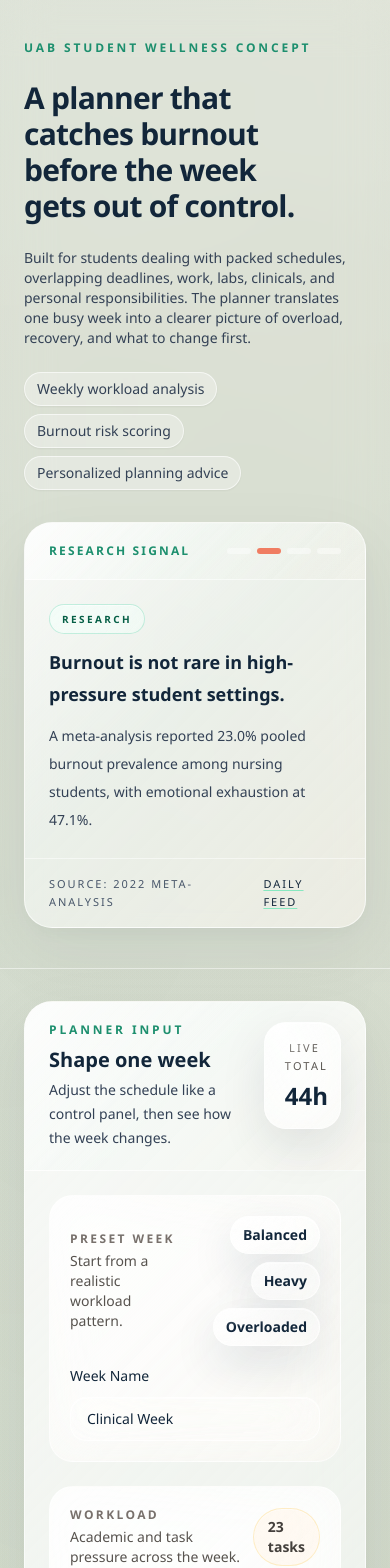
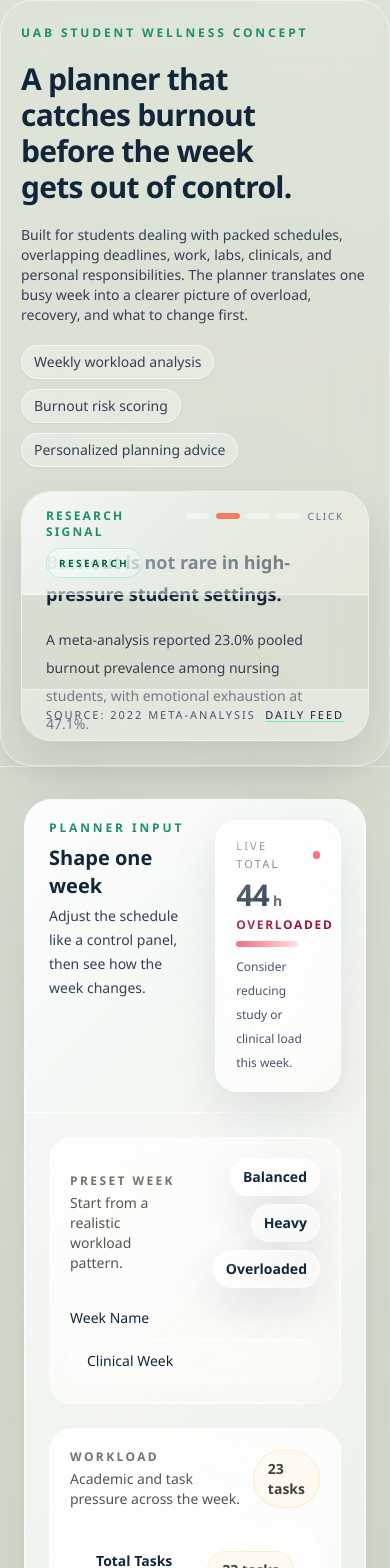
Before and after one commit to dominhduy09/burnout-sentinel, a Next.js app in the folder frontend/: page / in a window 390 px wide. Shown: the top 1568 px of the page. Built offline with nearby package versions, Linux system fonts and the light colour scheme.

Commit message:
Update the top most banner!

```diff
--- a/frontend/app/page.tsx
+++ b/frontend/app/page.tsx
@@ -8,19 +8,20 @@ export default function HomePage() {
       <AmbientBackground />
 
       <section className="relative border-b border-white/50 backdrop-blur-xl">
-        <div className="relative mx-auto grid max-w-7xl gap-8 px-6 py-10 lg:grid-cols-[minmax(0,1.5fr)_minmax(0,0.9fr)] lg:px-8 lg:py-12">
-          <div className="min-w-0 max-w-3xl space-y-6">
+        <div className="relative mx-auto rounded-[32px] border border-white/50 bg-white/18 px-5 py-6 shadow-card backdrop-blur-xl sm:px-6 sm:py-7 lg:max-w-7xl lg:px-8 lg:py-8">
+          <div className="grid gap-6 lg:grid-cols-[minmax(0,1.2fr)_minmax(320px,0.8fr)] lg:gap-8 xl:grid-cols-[minmax(0,1.25fr)_minmax(340px,0.75fr)]">
+          <div className="min-w-0 max-w-2xl space-y-5">
             <p className="eyebrow">UAB Student Wellness Concept</p>
-            <h1 className="text-balance text-3xl font-semibold tracking-tight text-ink sm:text-4xl lg:text-[3.2rem] lg:leading-[1.06]">
+            <h1 className="text-balance text-3xl font-semibold tracking-tight text-ink sm:text-[2.65rem] sm:leading-[1.08] lg:text-[3.05rem] lg:leading-[1.04]">
               A planner that catches burnout before the week gets out of control.
             </h1>
-            <p className="reading-copy max-w-2xl text-sm sm:text-base">
+            <p className="reading-copy max-w-xl text-sm sm:text-[15px] lg:text-base">
               Built for students dealing with packed schedules, overlapping deadlines, work, labs, clinicals,
               and personal responsibilities. The planner translates one busy week into a clearer picture of
               overload, recovery, and what to change first.
             </p>
 
-            <div className="flex flex-wrap gap-2 text-xs sm:text-sm">
+            <div className="flex flex-wrap gap-2.5 text-xs sm:text-sm">
               <span className="chip">Weekly workload analysis</span>
               <span className="chip">Burnout risk scoring</span>
               <span className="chip">Personalized planning advice</span>
@@ -28,6 +29,7 @@ export default function HomePage() {
           </div>
 
           <ResearchRotator />
+          </div>
         </div>
       </section>
 
--- a/frontend/components/metric-chart.tsx
+++ b/frontend/components/metric-chart.tsx
@@ -112,12 +112,12 @@ export const MetricChart = memo(function MetricChart({ insights }: Props) {
       <div className="panel-header">
         <div className="absolute inset-0 glass-grain" />
         <div className="relative">
-          <h3 className="text-lg font-semibold text-ink">Workload Snapshot</h3>
-          <p className="mt-1 text-sm leading-6 text-slate-700">
+          <h3 className="text-xl font-semibold text-ink">Workload Snapshot</h3>
+          <p className="mt-2 text-[15px] leading-7 text-slate-700">
             These gauges show which metrics are in the healthy zone, watch zone, or risk zone.
           </p>
 
-          <div className="mt-4 flex flex-wrap gap-2">
+          <div className="mt-5 flex flex-wrap gap-2.5">
             {insights.map((insight) => (
               <div
                 key={insight.label}
@@ -132,7 +132,7 @@ export const MetricChart = memo(function MetricChart({ insights }: Props) {
         </div>
       </div>
 
-      <div className="space-y-3 px-6 py-5">
+      <div className="space-y-4 px-7 py-6">
         {insights.map((insight) => {
           const spec = METRIC_SPECS[insight.label];
           if (!spec) {
--- a/frontend/components/planner-form.tsx
+++ b/frontend/components/planner-form.tsx
@@ -588,8 +588,16 @@ export function PlannerForm() {
     values.high_priority_task_count > 5 ? "risk" : values.high_priority_task_count > 3 ? "watch" : "healthy";
   const bufferStatus = values.free_hours < 10 ? "risk" : values.free_hours < 16 ? "watch" : "healthy";
 
+  const liveTotalTitle = totalLoadStatus === "risk" ? "Overloaded" : totalLoadStatus === "watch" ? "Heavy week" : "Balanced";
+  const liveTotalHint =
+    totalLoadStatus === "risk"
+      ? "Consider reducing study or clinical load this week."
+      : totalLoadStatus === "watch"
+        ? "Watch recovery time and protect sleep."
+        : "This load looks manageable with current recovery.";
+
   return (
-    <div className="grid gap-6 xl:grid-cols-[minmax(0,0.92fr)_minmax(0,1.08fr)] xl:items-start">
+    <div className="grid gap-8 xl:grid-cols-[minmax(0,0.8fr)_minmax(0,1.2fr)] xl:items-start 2xl:grid-cols-[minmax(0,0.76fr)_minmax(0,1.24fr)]">
       <div className="min-w-0">
         <div className="card overflow-hidden p-0">
           <div className="panel-header">
@@ -602,9 +610,25 @@ export function PlannerForm() {
                   Adjust the schedule like a control panel, then see how the week changes.
                 </p>
               </div>
-              <div className="glass-stat text-right">
-                <p className="text-[11px] uppercase tracking-[0.2em] text-stone-600">Live Total</p>
-                <p className="mt-1 text-2xl font-semibold tabular-nums text-ink">{totalLoad}h</p>
+              <div className="glass-stat w-full sm:w-auto sm:min-w-[196px]">
+                <div className="flex items-center justify-between gap-2">
+                  <p className="text-[11px] uppercase tracking-[0.2em] text-stone-600">Live Total</p>
+                  <span className={`h-2 w-2 rounded-full ${statStyleByStatus[totalLoadStatus].dot}`} />
+                </div>
+                <p className="mt-1 text-3xl font-semibold tabular-nums tracking-tight text-ink">
+                  {totalLoad}
+                  <span className="ml-1 text-sm font-semibold text-stone-600">h</span>
+                </p>
+                <p className={`mt-1 text-xs font-semibold uppercase tracking-[0.14em] ${statStyleByStatus[totalLoadStatus].label}`}>
+                  {liveTotalTitle}
+                </p>
+                <div className="mt-2 h-1.5 rounded-full bg-white/35">
+                  <div
+                    className={`h-1.5 rounded-full bg-gradient-to-r ${statStyleByStatus[totalLoadStatus].bar}`}
+                    style={{ width: `${clampPercent(totalLoad, 60)}%` }}
+                  />
+                </div>
+                <p className="mt-2 text-xs leading-6 text-slate-600">{liveTotalHint}</p>
               </div>
             </div>
           </div>
@@ -805,7 +829,7 @@ export function PlannerForm() {
         </div>
       </div>
 
-      <div className="min-w-0 grid gap-4 xl:grid-cols-2 xl:pr-0">
+      <div className="min-w-0 grid gap-5 lg:grid-cols-2 xl:pr-0">
         {panelOrder.map((panelKey) => {
           const spanClass = panelKey === "risk" || panelKey === "whatif" ? "xl:col-span-2" : "xl:col-span-1";
 
@@ -832,8 +856,8 @@ export function PlannerForm() {
               }}
               className={`min-w-0 ${spanClass} ${draggedPanel === panelKey ? "opacity-70" : ""}`}
             >
-              <div className="mb-2 flex items-center justify-between px-1">
-                <p className="text-[11px] font-semibold uppercase tracking-[0.18em] text-slate-600">
+              <div className="mb-3 flex items-center justify-between px-1">
+                <p className="text-xs font-semibold uppercase tracking-[0.18em] text-slate-600">
                   {panelLabelByKey[panelKey]}
                 </p>
                 <span className="text-[10px] uppercase tracking-[0.18em] text-slate-500">Drag to move</span>
--- a/frontend/components/research-rotator.tsx
+++ b/frontend/components/research-rotator.tsx
@@ -43,12 +43,26 @@ export default function ResearchRotator() {
 
   const slide = SLIDES[index];
 
+  function showNextSlide() {
+    setIndex((current) => (current + 1) % SLIDES.length);
+  }
+
   return (
-    <div className="card flex min-h-[220px] flex-col justify-between p-0 shadow-card">
-      <div className="panel-header">
+    <div className="relative flex h-[250px] flex-col overflow-hidden rounded-[30px] border border-white/60 bg-white/28 shadow-[0_20px_45px_rgba(15,23,42,0.10)] backdrop-blur-xl sm:h-[258px] lg:h-[250px]">
+      <button
+        type="button"
+        onClick={showNextSlide}
+        className="panel-header border-white/40 bg-[linear-gradient(135deg,_rgba(255,255,255,0.74)_0%,_rgba(246,252,249,0.48)_48%,_rgba(255,246,236,0.36)_100%)] px-6 py-4 text-left transition hover:bg-[linear-gradient(135deg,_rgba(255,255,255,0.84)_0%,_rgba(246,252,249,0.58)_48%,_rgba(255,246,236,0.44)_100%)] focus:outline-none focus-visible:ring-2 focus-visible:ring-emerald-400/70"
+      >
         <div className="absolute inset-0 glass-grain" />
-        <div className="relative flex items-center justify-between gap-3">
+        <div className="relative flex items-start justify-between gap-3">
+          <div className="space-y-2">
             <p className="text-xs font-semibold uppercase tracking-[0.18em] text-accent">Research Signal</p>
+            <span className="glass-pill glass-pill-mint px-3 py-1 text-[10px] font-semibold uppercase tracking-[0.24em]">
+              {slide.tag}
+            </span>
+          </div>
+          <div className="flex items-center gap-2">
             <div className="flex gap-1.5">
               {SLIDES.map((item, itemIndex) => (
                 <span
@@ -57,20 +71,19 @@ export default function ResearchRotator() {
                 />
               ))}
             </div>
+            <span className="text-[10px] uppercase tracking-[0.18em] text-slate-500">Click</span>
           </div>
         </div>
+      </button>
 
-      <div className="px-6 py-6">
-        <div className="space-y-3">
-          <span className="glass-pill glass-pill-mint px-3 py-1 text-[10px] font-semibold uppercase tracking-[0.24em]">
-            {slide.tag}
-          </span>
+      <div className="flex min-h-0 flex-1 items-center px-6 py-4">
+        <div className="min-h-0 space-y-4 overflow-hidden">
           <h2 className="text-lg font-semibold leading-8 text-ink">{slide.title}</h2>
           <p className="text-sm leading-7 text-slate-700">{slide.body}</p>
         </div>
       </div>
 
-      <div className="border-t border-white/50 px-6 py-4 text-[11px] uppercase tracking-[0.18em] text-slate-600">
+      <div className="border-t border-white/50 bg-white/30 px-6 py-4 text-[11px] uppercase tracking-[0.18em] text-slate-600">
         <div className="flex items-center justify-between gap-2">
           <span>Source: {slide.source}</span>
           <Link href="/research-signal" className="text-ink underline decoration-emerald-300/80 underline-offset-2">
--- a/frontend/components/trend-panel.tsx
+++ b/frontend/components/trend-panel.tsx
@@ -46,8 +46,8 @@ export const TrendPanel = memo(function TrendPanel({ refreshToken }: Props) {
         <div className="absolute inset-0 glass-grain" />
         <div className="relative flex flex-wrap items-start justify-between gap-3">
           <div>
-            <h3 className="text-lg font-semibold text-ink">Risk trend</h3>
-            <p className="mt-1 text-sm leading-6 text-slate-700">
+            <h3 className="text-xl font-semibold text-ink">Risk trend</h3>
+            <p className="mt-2 text-[15px] leading-7 text-slate-700">
               Save snapshots to build a week-by-week burnout risk history.
             </p>
           </div>
@@ -64,13 +64,13 @@ export const TrendPanel = memo(function TrendPanel({ refreshToken }: Props) {
         </div>
       </div>
 
-      <div className="px-6 py-5">
+      <div className="px-7 py-6">
         {data.length < 2 ? (
-          <div className="rounded-2xl border border-white/55 bg-white/20 px-4 py-3 text-sm text-slate-700 backdrop-blur-xl">
+          <div className="rounded-2xl border border-white/55 bg-white/20 px-5 py-4 text-[15px] leading-7 text-slate-700 backdrop-blur-xl">
             Save at least two weeks to see a trend line.
           </div>
         ) : (
-          <div className="h-[240px] w-full">
+          <div className="h-[clamp(250px,34vh,360px)] w-full">
             <ResponsiveContainer width="100%" height="100%">
               <LineChart data={data} margin={{ top: 8, right: 16, left: -12, bottom: 8 }}>
                 <CartesianGrid stroke="rgba(18, 38, 58, 0.14)" strokeDasharray="3 3" vertical={false} />
--- a/frontend/components/what-if-panel.tsx
+++ b/frontend/components/what-if-panel.tsx
@@ -18,23 +18,23 @@ export const WhatIfPanel = memo(function WhatIfPanel({ values, baselineScore, on
       <div className="panel-header">
         <div className="absolute inset-0 glass-grain" />
         <div className="relative">
-          <h3 className="text-lg font-semibold text-ink">What-if simulator</h3>
-          <p className="mt-1 text-sm leading-6 text-slate-700">
+          <h3 className="text-xl font-semibold text-ink">What-if simulator</h3>
+          <p className="mt-2 text-[15px] leading-7 text-slate-700">
             Try a change and see the risk score update instantly. These are the highest-impact moves for this
             week.
           </p>
         </div>
       </div>
 
-      <div className="space-y-3 px-6 py-5">
+      <div className="space-y-4 px-7 py-6">
         {suggestions.length ? (
           suggestions.map((suggestion) => (
-            <div key={suggestion.title} className="glass-stat px-4 py-3">
+            <div key={suggestion.title} className="glass-stat px-5 py-4">
               <div className="flex flex-wrap items-start justify-between gap-4">
                 <div className="min-w-0">
                   <p className="font-semibold text-ink">{suggestion.title}</p>
-                  <p className="mt-1 text-sm leading-6 text-slate-700">{suggestion.rationale}</p>
-                  <ul className="mt-3 space-y-1 text-sm text-slate-700">
+                  <p className="mt-2 text-[15px] leading-7 text-slate-700">{suggestion.rationale}</p>
+                  <ul className="mt-3 space-y-1.5 text-[15px] leading-7 text-slate-700">
                     {suggestion.changes.map((change) => (
                       <li key={`${change.field}-${change.delta}`} className="flex items-center justify-between gap-3">
                         <span className="truncate">{change.label}</span>
@@ -49,10 +49,10 @@ export const WhatIfPanel = memo(function WhatIfPanel({ values, baselineScore, on
 
                 <div className="shrink-0 text-right">
                   <p className="text-[11px] uppercase tracking-[0.2em] text-stone-600">Risk change</p>
-                  <p className="mt-1 text-2xl font-semibold tabular-nums text-ink">
+                  <p className="mt-1 text-[1.65rem] font-semibold tabular-nums text-ink">
                     {baselineScore} → {suggestion.afterScore}
                   </p>
-                  <p className="mt-1 text-sm font-semibold text-emerald-800">
+                  <p className="mt-1 text-[15px] font-semibold text-emerald-800">
                     -{suggestion.deltaScore} points
                   </p>
                 </div>
```
Lines whose indentation alone changed are shown as unchanged.
